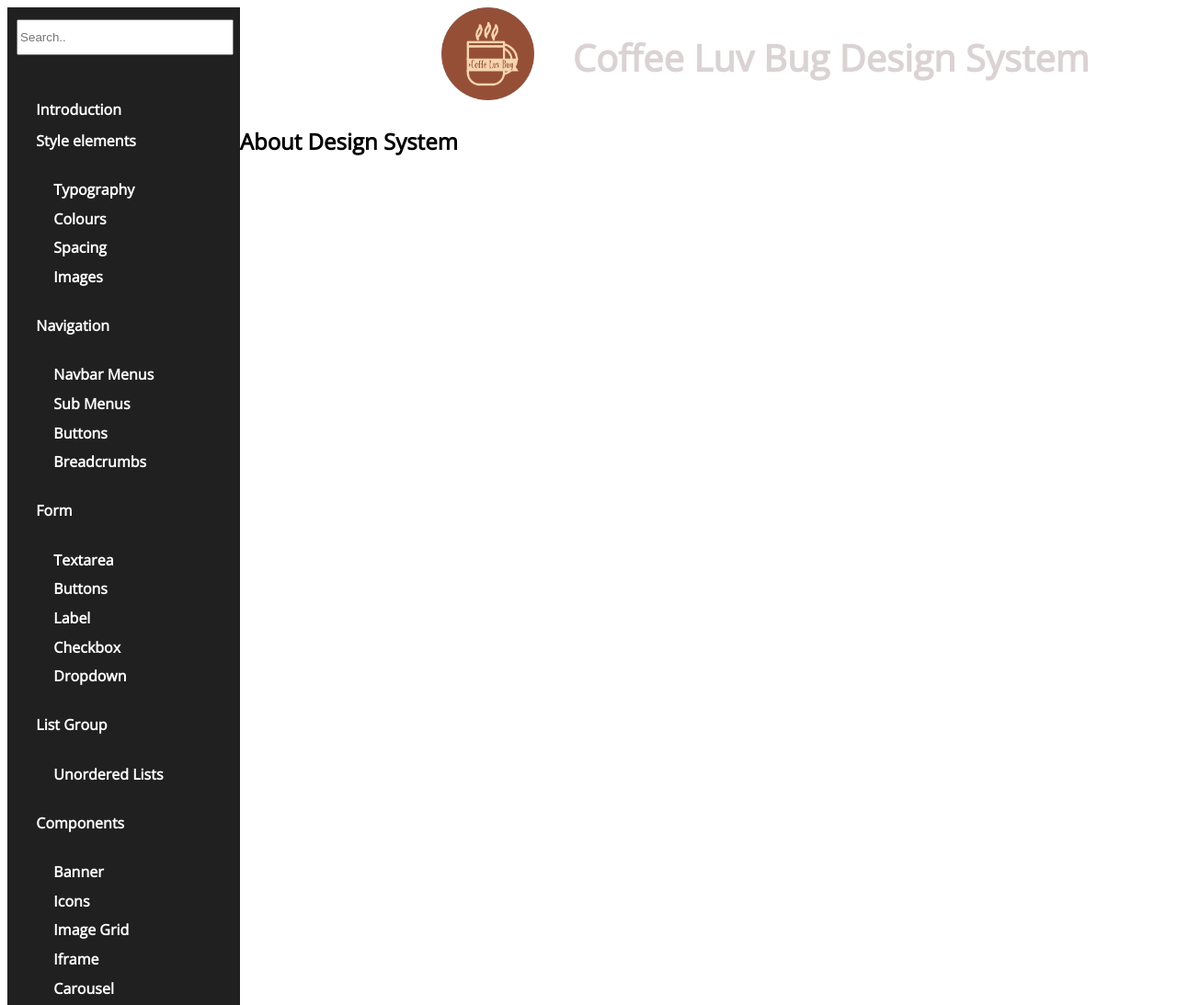
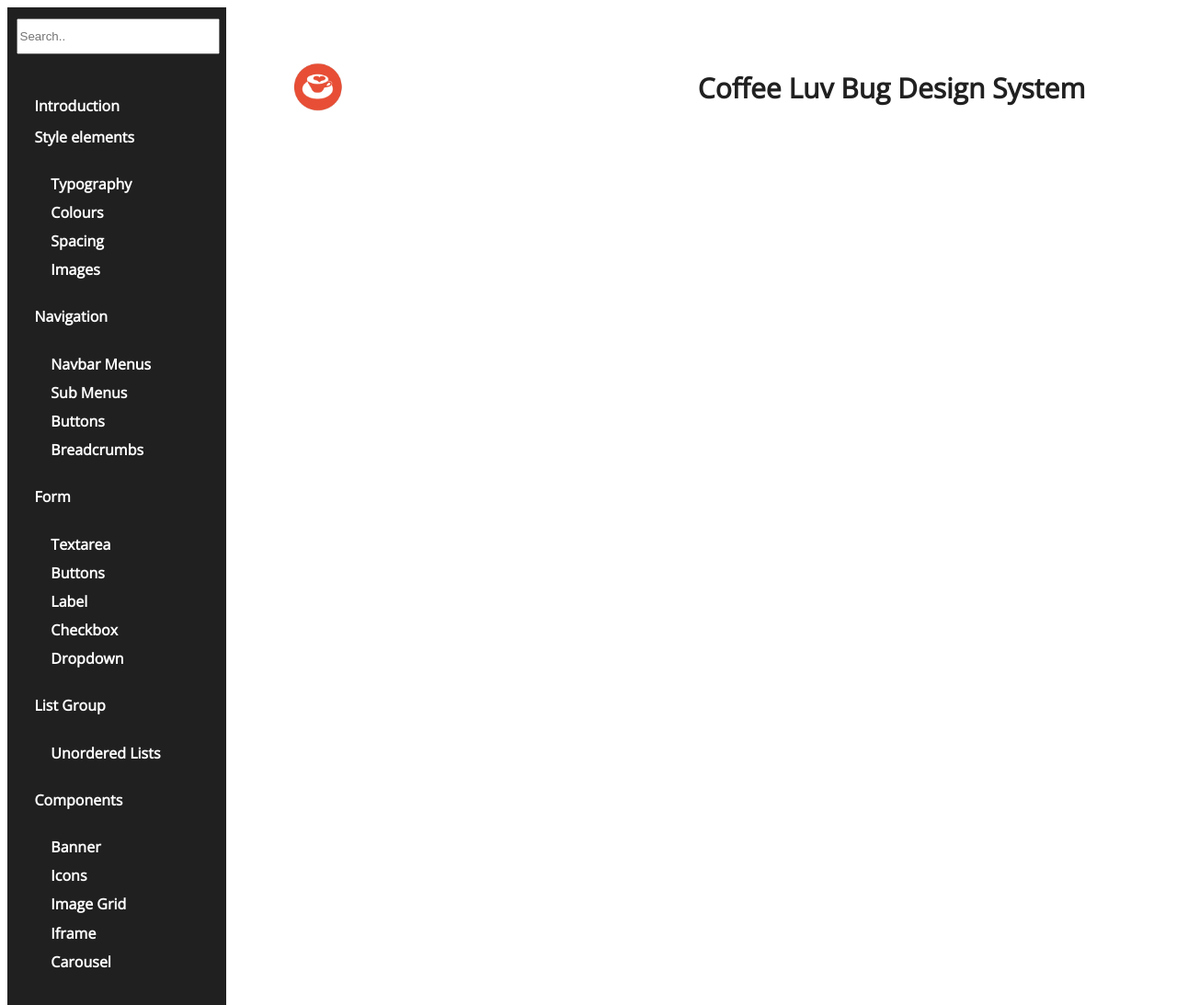
Before and after one commit to Pillairenu/DGL309-Design-system, a plain HTML site: page index.html in a window 1280 px wide. Shown: the top 1093 px of the page at 92% size. Drawn offline with nearby package versions, Linux system fonts and the light colour scheme.

Commit message:
Change logo

```diff
--- a/index.html
+++ b/index.html
@@ -59,17 +59,19 @@
                 </ul>
             </div>
             <div class="cb-index-content">
-                <header>
+
                     <div class="header-flex-container">
-                    <div class="cb-logo">
-                    <a href="index.html"><img src="images/Coffe Luv Bug Logo.png" alt="Glass Expression Logo" class="cb-logo-img"></a>
+                        <div class="cb-logo">
+                            <a href="index.html"><img src="images/Web 1920 – 1.png" alt="Logo" class="cb-logo-img"></a>
+                        </div>
+                        <div class="cb-heading1">
+                            <h1> Coffee Luv Bug Design System</h1>
+                        </div>
+
+
                     </div>
-                    <div class="cb-heading1">
-                        <h1> Coffee Luv Bug Design System</h1>
-                    </div>
-                    </div>
-                </header>
-                <h2>About Design System</h2>
+
+
             </div>
 
             </div>
--- a/style.css
+++ b/style.css
@@ -2,12 +2,6 @@ html {
     font-size: 62.5%; /* Set the root font size on all pages to 62.5% */
   }
 
-.header-flex-container
-{
-
-  display: flex;
-
-}
 
 body {
     background: #fff;
@@ -15,18 +9,6 @@ body {
     font-family: 'Open Sans', sans-serif;
 }
 
-.cb-logo-img
-{
-    width: 30%;
-    padding-left: 65%;
-
-}
-.cb-heading1
-{
-    color:#dbd3d3;
-    font-size: 2rem;
-    padding-left: 2.5rem;
-}
 
 .cb-body-flex-container
 {
@@ -42,6 +24,7 @@ body {
 .cb-index-content
 {
   flex: 80%;
+  padding: 3%;
 }
 
 .cb-index-nav li
@@ -72,3 +55,20 @@ body {
   margin-top: 5%;
   margin-left: 4%;
 }
+.header-flex-container
+{
+
+  display: grid;
+  grid-template-columns: 50% 50%;
+  align-items: center;
+}
+.cb-logo-img
+{
+    width: 35%;
+}
+.cb-heading1
+{
+    color:#202020;
+    font-size: 1.5rem;
+
+}
```
Also changed, not shown: images/Coffee Luv  (1).png (added), images/Coffee Luv  (2).png (added), images/Web 1920 – 1.png (added).
